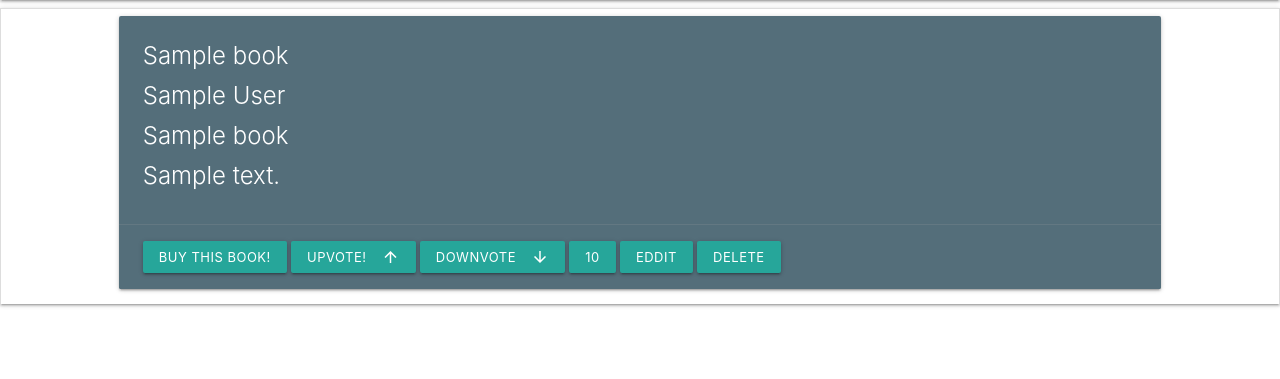
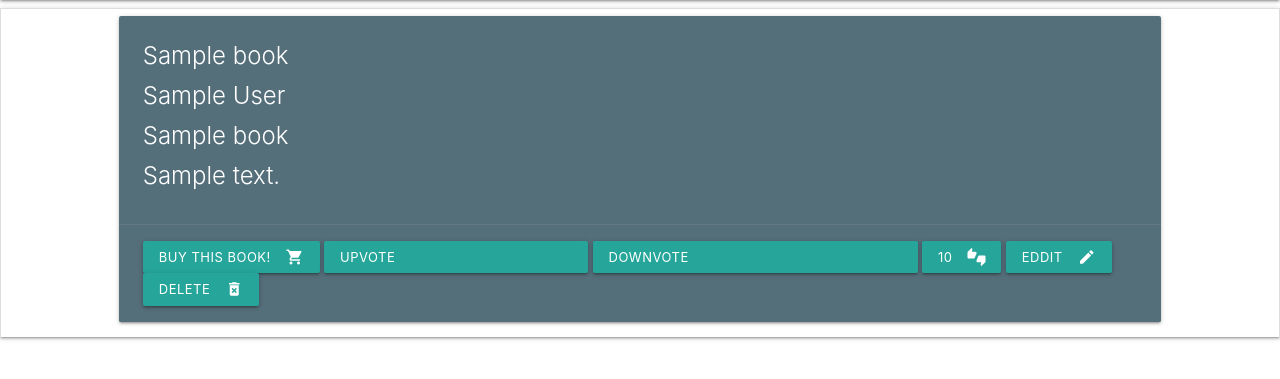
Before and after one commit to danfiliphoff/Milestone-3--Book-Review, a Flask app: page / in a window 1280 px wide. Shown: the part 64-443 px from the top of the page. Run offline with Flask 2, Linux system fonts and the light colour scheme; a database or web service that is not in the repository returns one stand-in record (values such as "Sample title"); some libraries are stand-ins or nearby versions.

Commit message:
sybols added to book buttons

```diff
--- a/templates/books.html
+++ b/templates/books.html
@@ -12,13 +12,12 @@
                     <span class="card-title">{{book.review}}</span>
                 </div>
                 <div class="card-action">
-                    <a href ="{{book.book_link}}" class="waves-effect waves-light btn-small">Buy this book!</a>
-                    <!--Vote buttons-->
-                    <a href="{{url_for('upvote_book', book_id=book._id)}}" id="votes" class="waves-effect waves-light btn-small" type="submit" name="action"><i id="votes"class="material-icons right">arrow_upward</i>Upvote!</a>
-                    <a href="{{url_for('downvote_book', book_id=book._id)}}" id="votes" class="waves-effect waves-light btn-small" type="submit" name="action"><i id="votes"class="material-icons right">arrow_downward</i>Downvote</a>
-                    <span class="waves-effect waves-light btn-small">{{book.votes}}</span>
-                    <a href="{{url_for('edit_book', book_id=book._id)}}" class="waves-effect waves-light btn-small">Eddit</a>
-                    <a href="{{url_for('delete_book', book_id=book._id)}}" class="waves-effect waves-light btn-small">Delete</a>
+                    <a href ="{{book.book_link}}" class="waves-effect waves-light btn-small">Buy this book!<i class="material-icons right">shopping_cart</i></a>
+                    <a href="{{url_for('upvote_book', book_id=book._id)}}" id="votes" class="waves-effect waves-light btn-small" type="submit" name="action">Upvote<i id="votes"class="material-icons right">thumbs_up</i></a>
+                    <a href="{{url_for('downvote_book', book_id=book._id)}}" id="votes" class="waves-effect waves-light btn-small" type="submit" name="action">Downvote<i id="votes"class="material-icons right">thumbs_down</i></a>
+                    <span class="waves-effect waves-light btn-small">{{book.votes}}<i class="material-icons right">thumbs_up_down</i></span>
+                    <a href="{{url_for('edit_book', book_id=book._id)}}" class="waves-effect waves-light btn-small">Eddit<i class="material-icons right">edit</i></a>
+                    <a href="{{url_for('delete_book', book_id=book._id)}}" class="waves-effect waves-light btn-small">Delete<i class="material-icons right">delete_forever</i></a>
                 </div>
             </div>
         </div>
```
